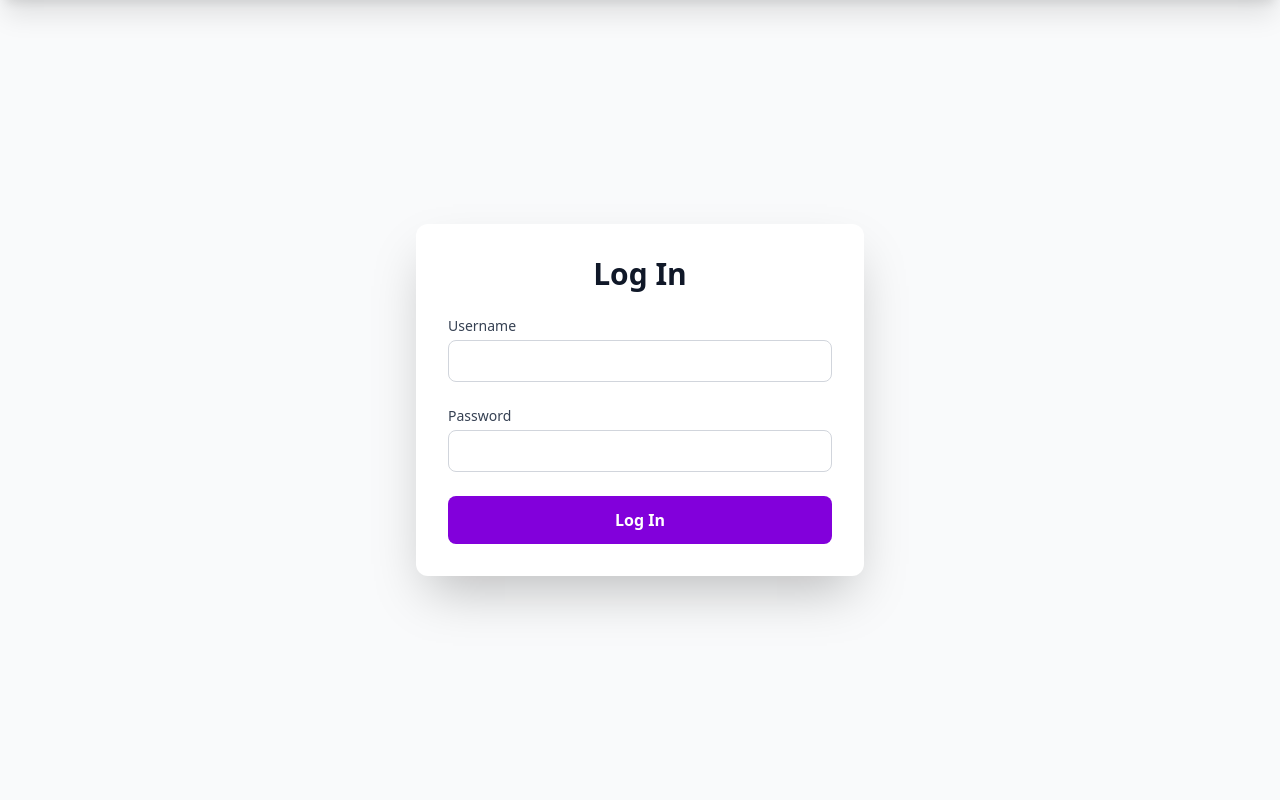
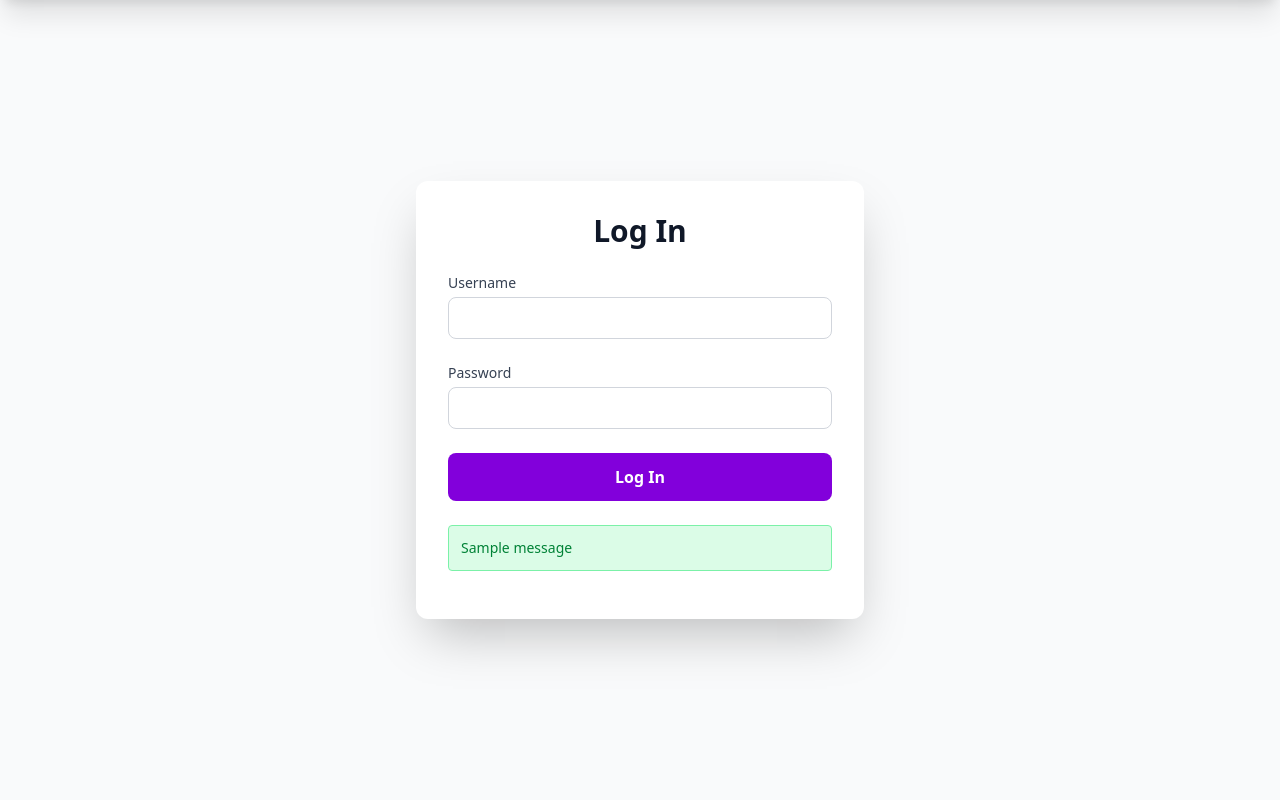
Before and after one commit to MananBagga/CIET_PMU, a Django app: template ciet_pmu/admin_login/templates/admin_login/admin_login.html in a window 1280 px wide. Shown: the part 106-906 px from the top of the page. Run offline with Django 5.2, Linux system fonts and the light colour scheme; the template is opened without the code that fills it, so the values that code supplies are empty; tables that the repository leaves empty hold one stand-in row (values such as "Sample post"); one stand-in notice (Sample message) is shown; style sheets or scripts are compiled from the project's sources; some libraries are stand-ins or nearby versions.

Commit message:
add admin login changes

```diff
--- a/ciet_pmu/admin_login/templates/admin_login/admin_login.html
+++ b/ciet_pmu/admin_login/templates/admin_login/admin_login.html
@@ -36,6 +36,18 @@
           <input type="password" id="password" name="password" required class="w-full px-4 py-2 border border-gray-300 rounded-lg focus:outline-none focus:ring-2 focus:ring-purple-600 transition-all duration-300">
         </div>
         <button type="submit" class="w-full bg-purple-700 text-white px-6 py-3 rounded-lg font-semibold hover:bg-purple-800 transition-all duration-300 hover:scale-105">Log In</button>
+
+        {% if messages %}
+          <div class="space-y-2 mb-4">
+            {% for message in messages %}
+            <div
+              class="p-3 rounded text-sm font-medium {% if 'error' in message.tags %} bg-red-100 text-red-700 border border-red-300 {% elif 'success' in message.tags %} bg-green-100 text-green-700 border border-green-300 {% else %} bg-gray-100 text-gray-700 border border-gray-300 {% endif %}"
+            >
+              {{ message }}
+            </div>
+            {% endfor %}
+          </div>
+          {% endif %}
       </form>
 
     </div>
```
Also changed, not shown: ciet_pmu/admin_login/views.py (+21 -4 lines).
